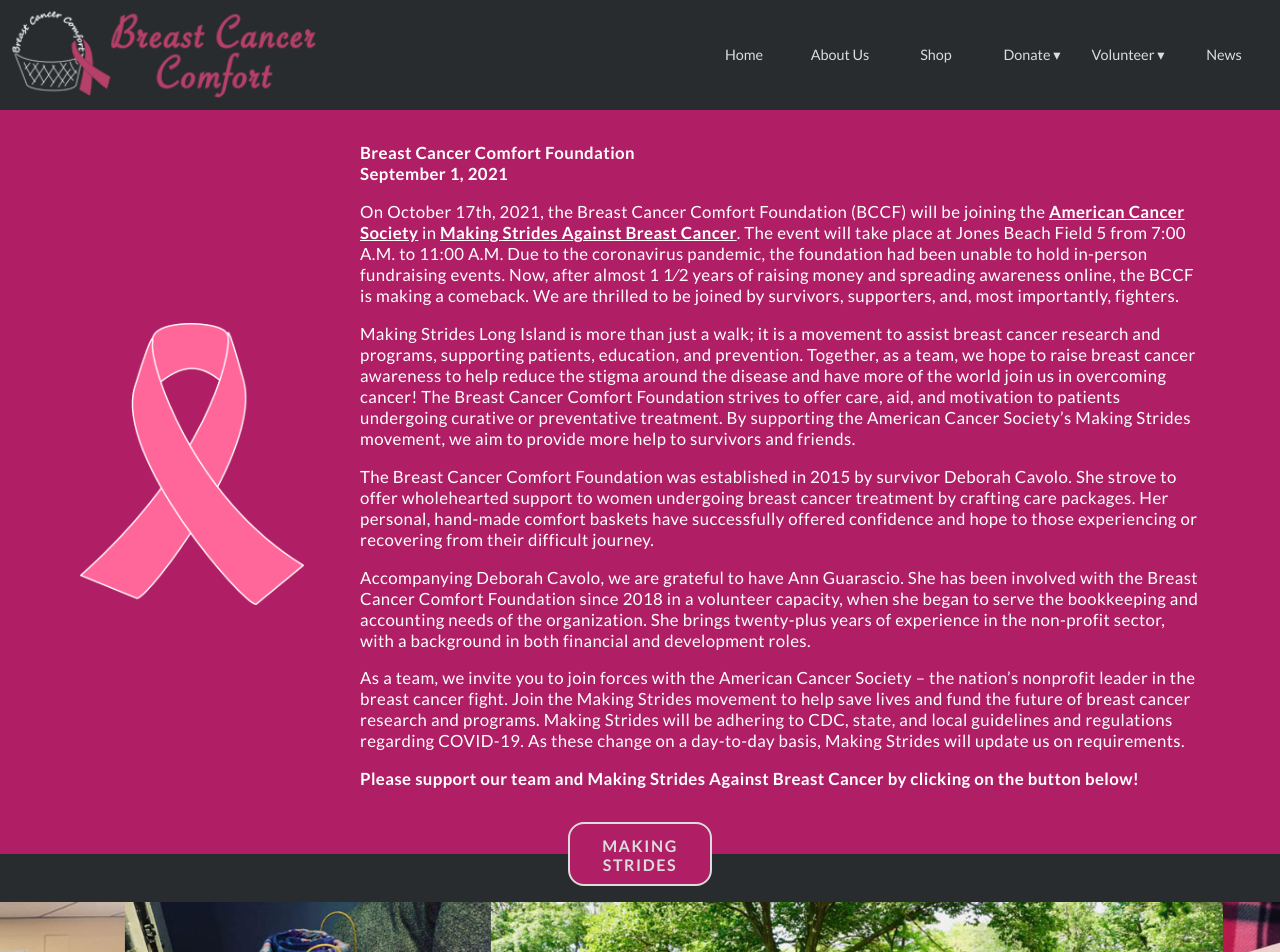
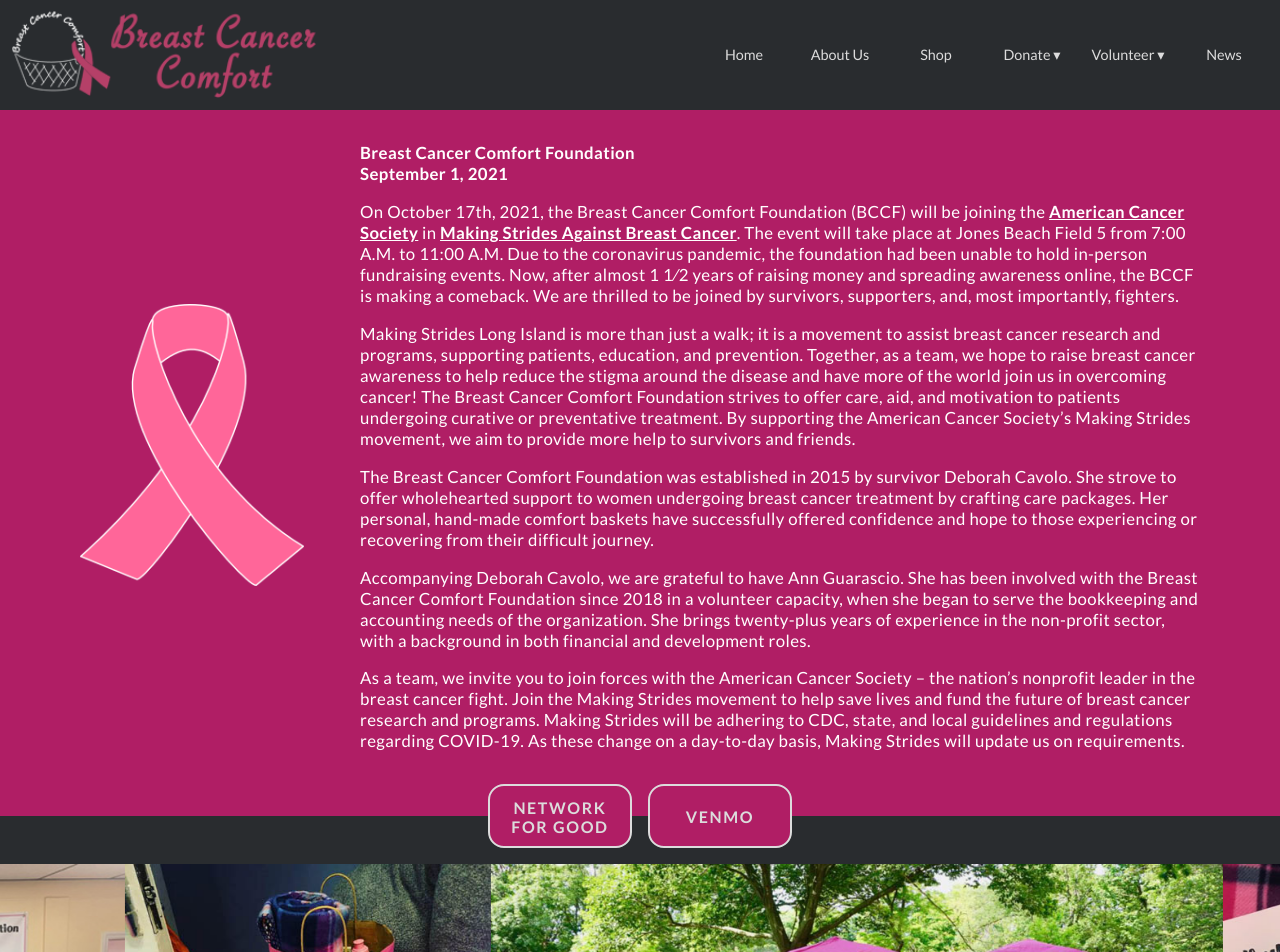
Before and after one commit to vishalicious213/bcc-v2, a Next.js app: page / in a window 1280 px wide. Shown: the top 952 px of the page. Built offline with nearby package versions, Linux system fonts and the light colour scheme.

Commit message:
removed donate button for making strides, added back in other donate buttons

```diff
--- a/pages/index.js
+++ b/pages/index.js
@@ -34,22 +34,22 @@ export default function Home() {
             <p>The Breast Cancer Comfort Foundation was established in 2015 by survivor Deborah Cavolo. She strove to offer wholehearted support to women undergoing breast cancer treatment by crafting care packages. Her personal, hand-made comfort baskets have successfully offered confidence and hope to those experiencing or recovering from their difficult journey.</p>
             <p>Accompanying Deborah Cavolo, we are grateful to have Ann Guarascio. She has been involved with the Breast Cancer Comfort Foundation since 2018 in a volunteer capacity, when she began to serve the bookkeeping and accounting needs of the organization. She brings twenty-plus years of experience in the non-profit sector, with a background in both financial and development roles.</p>
             <p>As a team, we invite you to join forces with the American Cancer Society – the nation’s nonprofit leader in the breast cancer fight. Join the Making Strides movement to help save lives and fund the future of breast cancer research and programs. Making Strides will be adhering to CDC, state, and local guidelines and regulations regarding COVID-19. As these change on a day-to-day basis, Making Strides will update us on requirements.</p>
-            <p><b>Please support our team and Making Strides Against Breast Cancer by clicking on the button below!</b></p>
+            {/* <p><b>Please support our team and Making Strides Against Breast Cancer by clicking on the button below!</b></p> */}
           </div>
         </article>
 
         <div className='button-container'>
-            <a className='fb icon' target='_blank' rel='noopener' href="https://secure.acsevents.org/site/TR;jsessionid=00000000.app308b?team_id=2584056&pg=team&fr_id=100837&s_locale=en_US&et=RfVj63xp_4HduwOAiiN2dRYOcroWZKS2iWgM-NWs1lgU3YwxBH0MgQ&s_tafId=2386672&NONCE_TOKEN=E79B0F8788AB45920E08D1D89C183754">
+            {/* <a className='fb icon' target='_blank' rel='noopener' href="https://secure.acsevents.org/site/TR;jsessionid=00000000.app308b?team_id=2584056&pg=team&fr_id=100837&s_locale=en_US&et=RfVj63xp_4HduwOAiiN2dRYOcroWZKS2iWgM-NWs1lgU3YwxBH0MgQ&s_tafId=2386672&NONCE_TOKEN=E79B0F8788AB45920E08D1D89C183754">
               <button className='button'>Making Strides</button>
-            </a>
+            </a> */}
 
-            {/* <a className='fb icon' target='_blank' rel='noopener' href="https://www.nfggive.com/donation/47-2782120">
+            <a className='fb icon' target='_blank' rel='noopener' href="https://www.nfggive.com/donation/47-2782120">
               <button className='button button-1'>NETWORK FOR GOOD</button>
             </a>
 
             <a className='fb icon' target='_blank' rel='noopener' href="https://venmo.com/u/breastcancercomfort">
               <button className='button'>VENMO</button>
-            </a> */}
+            </a>
         </div>
 
         <section className='carousel'>
```
